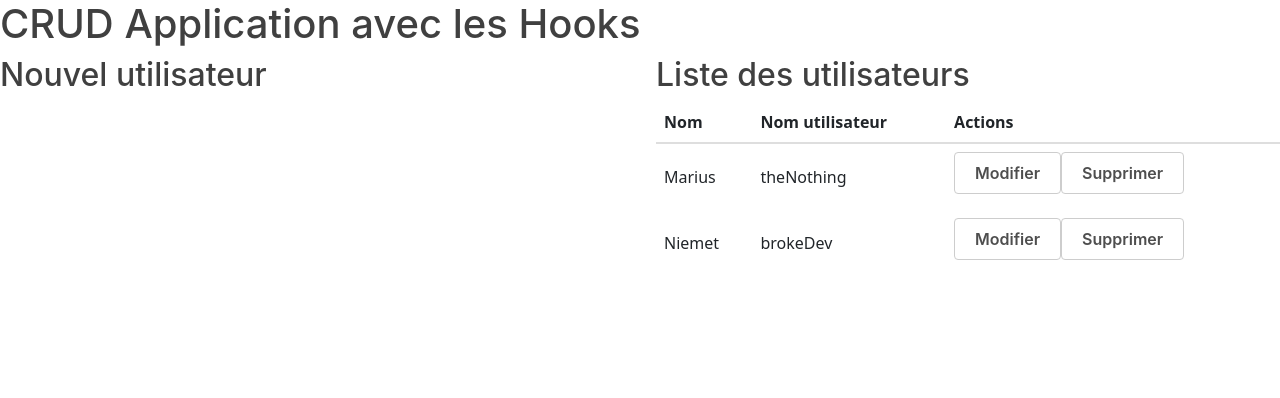
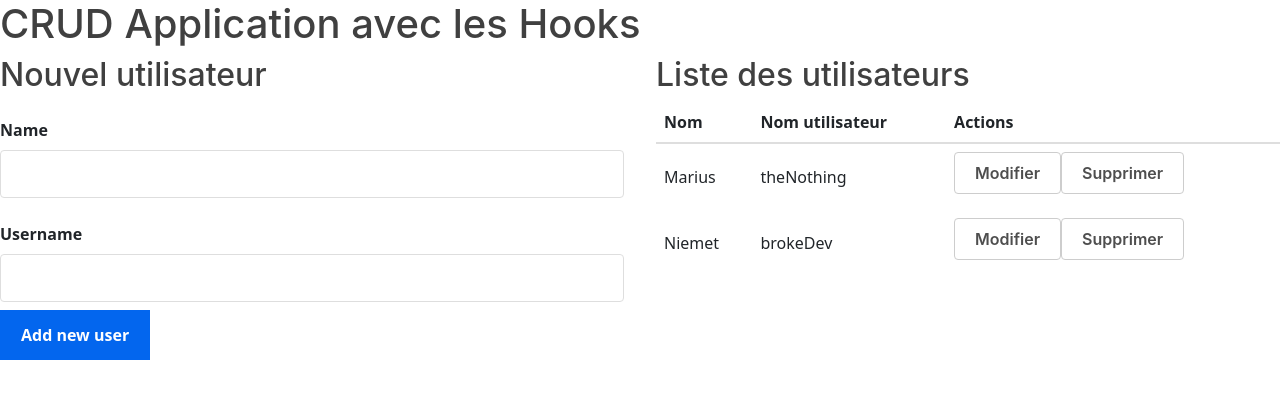
Before and after one commit to franktabs/manageUserBasic, a React (Create React App) app: page / in a window 1280 px wide. Shown: the top 398 px of the page. Built offline with nearby package versions, Linux system fonts and the light colour scheme.

Commit message:
codage du AddUserForm

```diff
--- a/src/forms/AddUserForm.js
+++ b/src/forms/AddUserForm.js
@@ -1,8 +1,14 @@
 
 function AddUserForm() {
-    return (<div>
-
-    </div>);
+    return (
+        <form >
+            <label htmlFor="">Name</label>
+            <input type="text" name="name" value="" />
+            <label htmlFor="">Username</label>
+            <input type="text" name="username" value="" />
+            <button>Add new user</button>
+        </form>
+    );
 }
 
 export default AddUserForm;
```
